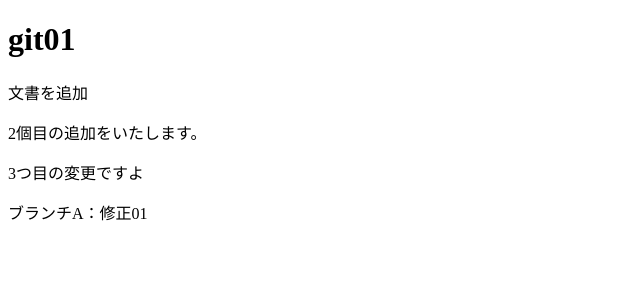
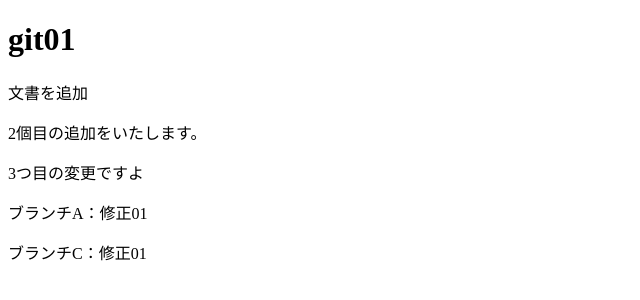
Before and after one commit to panini2518/git.project.01, a plain HTML site: page index.html in a window 1280 px wide. Shown: the whole page, without its empty margins (0-640 px from the left). Drawn offline with Linux system fonts and the light colour scheme.

Commit message:
ブランチC修正

```diff
--- a/index.html
+++ b/index.html
@@ -10,5 +10,6 @@
 <p>2個目の追加をいたします。</p>
 <p>3つ目の変更ですよ</p>
 <p>ブランチA：修正01</p>
+<p>ブランチC：修正01</p>
 </body>
 </html>
```
